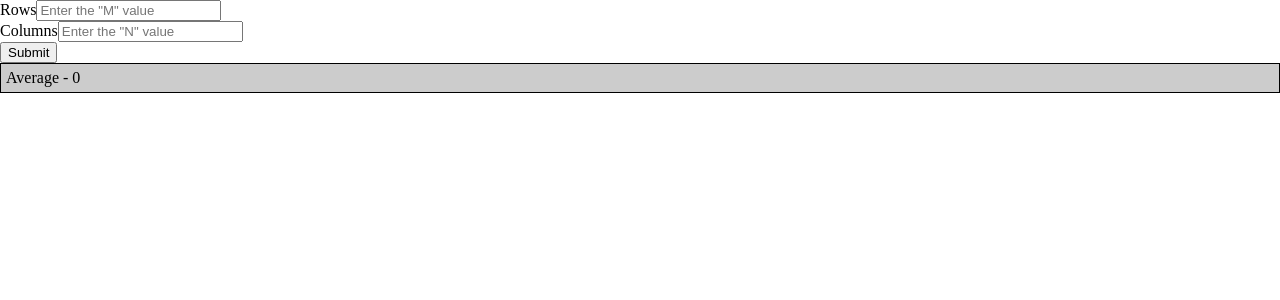
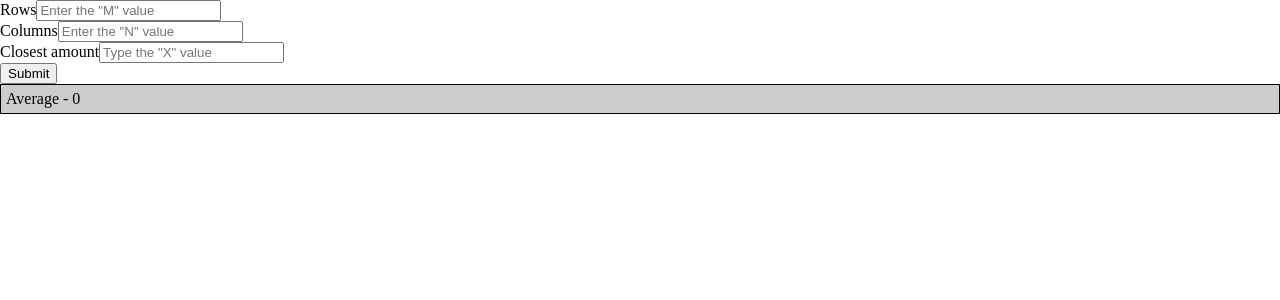
Before and after one commit to ValentynFediuk/matrix-tabular-data, a React (Vite) app: page / in a window 1280 px wide. Shown: the top 300 px of the page. Built offline with nearby package versions, Linux system fonts and the light colour scheme.

Commit message:
[update] form validation & input for the "X" value

```diff
--- a/src/components/Form/Form.tsx
+++ b/src/components/Form/Form.tsx
@@ -4,72 +4,122 @@ import { GridActionTypes } from "types";
 import { Input } from "../ui";
 import {FormProps, FormVales} from "./Form.types";
 
+const ROWS_VALIDATION_RULES = /^\d{1,2}$|^100$/;
+const COLUMNS_VALIDATION_RULES = /^\d{1,2}$|^100$/;
+const CLOSEST_VALIDATION_RULES = /^\d{1,2}$|^closestLimit$/;
+
 export const Form: FC<FormProps> = ({ handleSubmit }) => {
     const [formState, setFormState] = useState<FormVales>({
         rows: "",
         columns: "",
+        closest: "",
+        closestLimit: 0,
         errors: {
             rowsError: false,
             rowsErrorMessage: "",
             columnsError: false,
             columnsErrorMessage: "",
+            closestError: false,
+            closestErrorMessage: "",
         },
     });
 
+    const { rows, columns, closest, errors, closestLimit } = formState;
+
+    const hasErrors = formState.errors.rowsError || formState.errors.columnsError || formState.errors.closestError;
+
     useEffect(() => {
-        let errorMessage = "";
+        if (hasErrors) {
+            setFormState((prevState) => {
+                const updatedErrors = { ...prevState.errors };
 
-        if (formState.errors.rowsError) {
-            errorMessage = 'The "M" value should be a number from 0 to 100';
+                if (prevState.errors.rowsError) {
+                    updatedErrors.rowsErrorMessage =
+                        'The "M" value should be a number from 0 to 100';
+                }
+
+                if (prevState.errors.columnsError) {
+                    updatedErrors.columnsErrorMessage =
+                        'The "N" value should be a number from 0 to 100';
+                }
+
+                if (prevState.errors.closestError) {
+                    updatedErrors.closestErrorMessage = `The "X" value should be a number from 0 to ${closestLimit}`;
+                }
+
+                return {
+                    ...prevState,
+                    errors: updatedErrors,
+                };
+            });
+        } else {
+            setFormState((prevState) => ({
+                ...prevState,
+                errors: {
+                    rowsError: false,
+                    rowsErrorMessage: "",
+                    columnsError: false,
+                    columnsErrorMessage: "",
+                    closestError: false,
+                    closestErrorMessage: "",
+                },
+            }));
         }
-
-        if (formState.errors.columnsError) {
-            errorMessage = 'The "N" value should be a number from 0 to 100';
-        }
-
-        setFormState({
-            ...formState,
-            errors: {
-                ...formState.errors,
-                [errorMessage ? "rowsErrorMessage" : "columnsErrorMessage"]: errorMessage,
-            },
-        });
-    }, [formState.errors.rowsError, formState.errors.columnsError]);
+    }, [hasErrors, closestLimit]);
 
     const dispatch = useContext(GridDispatchContext);
 
     const handleInputChange = (event: ChangeEvent<HTMLInputElement>, actionType: GridActionTypes) => {
         const newValue = event.target.value.toString().trim();
 
-        const validationRules = /^\d{1,2}$|^100$/;
-
         switch (actionType) {
             case 'setRows':
-                const rowsError = !validationRules.test(newValue);
+                const rowsError = !ROWS_VALIDATION_RULES.test(newValue);
+
                 setFormState({
                     ...formState,
                     rows: newValue,
                     errors: {
-                        ...formState.errors,
+                        ...errors,
                         rowsError,
-                        rowsErrorMessage: rowsError ? 'The "M" value should be a number from 0 to 100' : '',
+                        rowsErrorMessage: rowsError
+                            ? 'The "M" value should be a number from 0 to 100'
+                            : '',
                     },
                 });
                 dispatch({ type: actionType, rows: newValue });
                 break;
 
             case 'setColumns':
-                const columnsError = !validationRules.test(newValue);
+                const columnsError = !COLUMNS_VALIDATION_RULES.test(newValue);
                 setFormState({
                     ...formState,
                     columns: newValue,
                     errors: {
-                        ...formState.errors,
+                        ...errors,
                         columnsError,
-                        columnsErrorMessage: columnsError ? 'The "N" value should be a number from 0 to 100' : '',
+                        columnsErrorMessage: columnsError
+                            ? 'The "N" value should be a number from 0 to 100'
+                            : '',
                     },
                 });
                 dispatch({ type: actionType, columns: newValue });
+                break;
+
+            case 'setClosest':
+                const closestError = !CLOSEST_VALIDATION_RULES.test(newValue);
+                setFormState({
+                    ...formState,
+                    closest: newValue,
+                    errors: {
+                        ...errors,
+                        closestError,
+                        closestErrorMessage: closestError
+                            ? `The "X" value should be a number from 0 to ${closestLimit}`
+                            : '',
+                    },
+                });
+                dispatch({ type: actionType, closest: newValue });
                 break;
 
             default:
@@ -82,7 +132,7 @@ export const Form: FC<FormProps> = ({ handleSubmit }) => {
             <Input
                 id="rows-input"
                 onChange={(event) => handleInputChange(event, "setRows")}
-                value={formState.rows}
+                value={rows}
                 placeholder='Enter the "M" value'
                 label="Rows"
                 errorMessage={formState.errors.rowsErrorMessage}
@@ -90,10 +140,18 @@ export const Form: FC<FormProps> = ({ handleSubmit }) => {
             <Input
                 id="columns-input"
                 onChange={(event) => handleInputChange(event, "setColumns")}
-                value={formState.columns}
+                value={columns}
                 placeholder='Enter the "N" value'
                 label="Columns"
                 errorMessage={formState.errors.columnsErrorMessage}
+            />
+            <Input
+                id="closest-amount-input"
+                onChange={(event) => handleInputChange(event, "setClosest")}
+                value={closest}
+                placeholder='Type the "X" value'
+                label="Closest amount"
+                errorMessage={formState.errors.closestErrorMessage}
             />
             <button type="submit">Submit</button>
         </form>
--- a/src/components/Form/Form.types.ts
+++ b/src/components/Form/Form.types.ts
@@ -5,10 +5,14 @@ export interface FormProps {
 export interface FormVales {
     rows: string
     columns: string
+    closest: string
+    closestLimit: number
     errors: {
         rowsError: boolean
         rowsErrorMessage: string
         columnsError: boolean
         columnsErrorMessage: string
+        closestError: boolean
+        closestErrorMessage: string
     }
 }
--- a/src/store/contexts/GridContext.ts
+++ b/src/store/contexts/GridContext.ts
@@ -1,7 +1,7 @@
 import {createContext, Dispatch} from "react";
 import {GridActions} from "types";
 
-export const GridContext = createContext({columns: '', rows: ''})
+export const GridContext = createContext({columns: '', rows: '', closest: ''})
 export const GridDispatchContext = createContext<Dispatch<GridActions>>(() => {
     // default dispatch function can be an empty function or throw an error
     throw new Error('Dispatch function not set');
--- a/src/store/reducers/gridReducer.ts
+++ b/src/store/reducers/gridReducer.ts
@@ -4,14 +4,20 @@ export const gridReducer = (grid: GridValues, action: GridActions) => {
     switch (action.type) {
         case 'setRows': {
             return {
-                rows: action.rows,
-                columns: grid.columns
+                ...grid,
+                rows: action.rows
             }
         }
         case 'setColumns': {
             return {
-                rows: grid.rows,
+                ...grid,
                 columns: action.columns
+            }
+        }
+        case 'setClosest': {
+            return {
+                ...grid,
+                closest: action.closest
             }
         }
         default: {
```
Also changed, not shown: src/types/grid-types.ts (+7 -2 lines).
